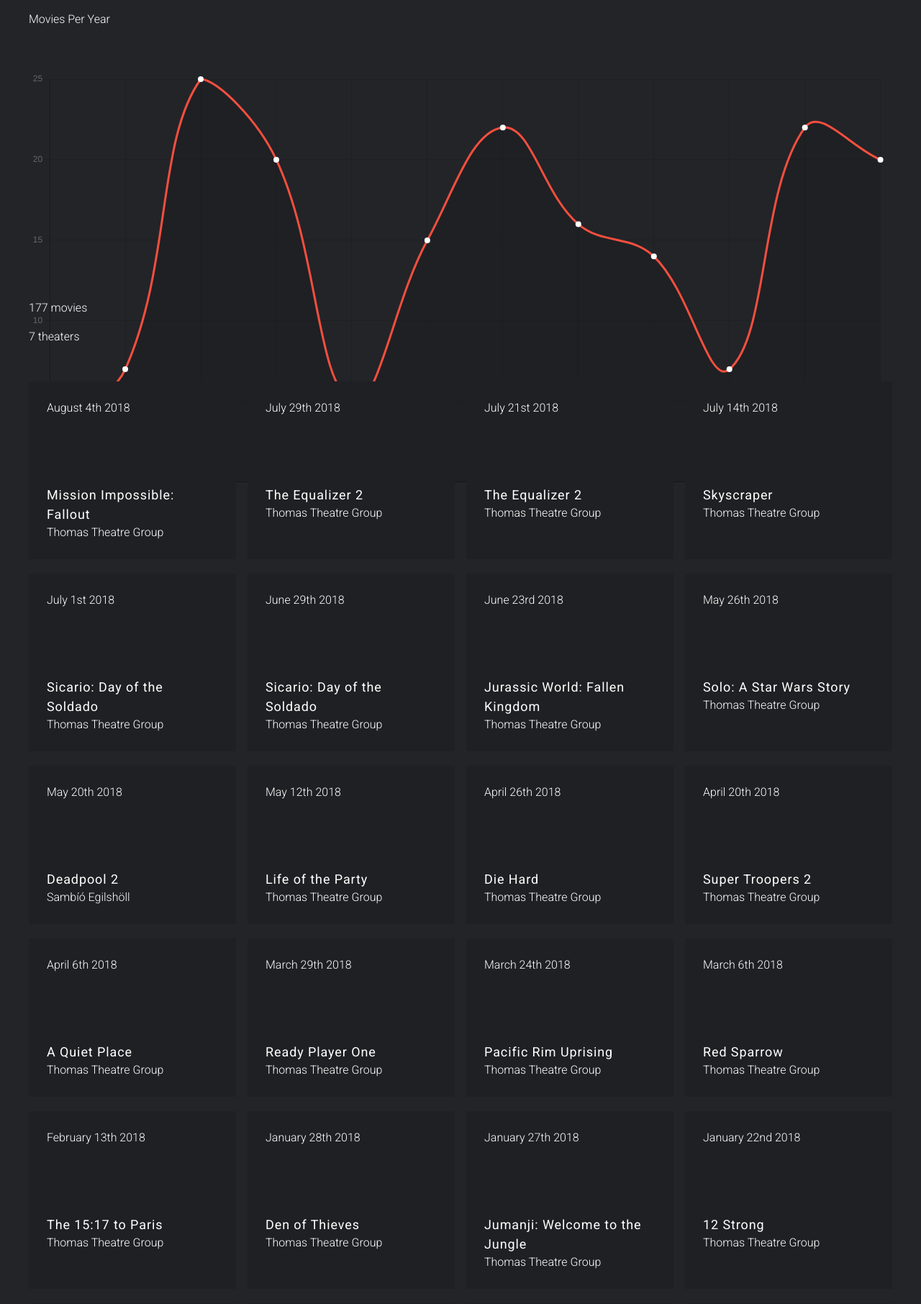
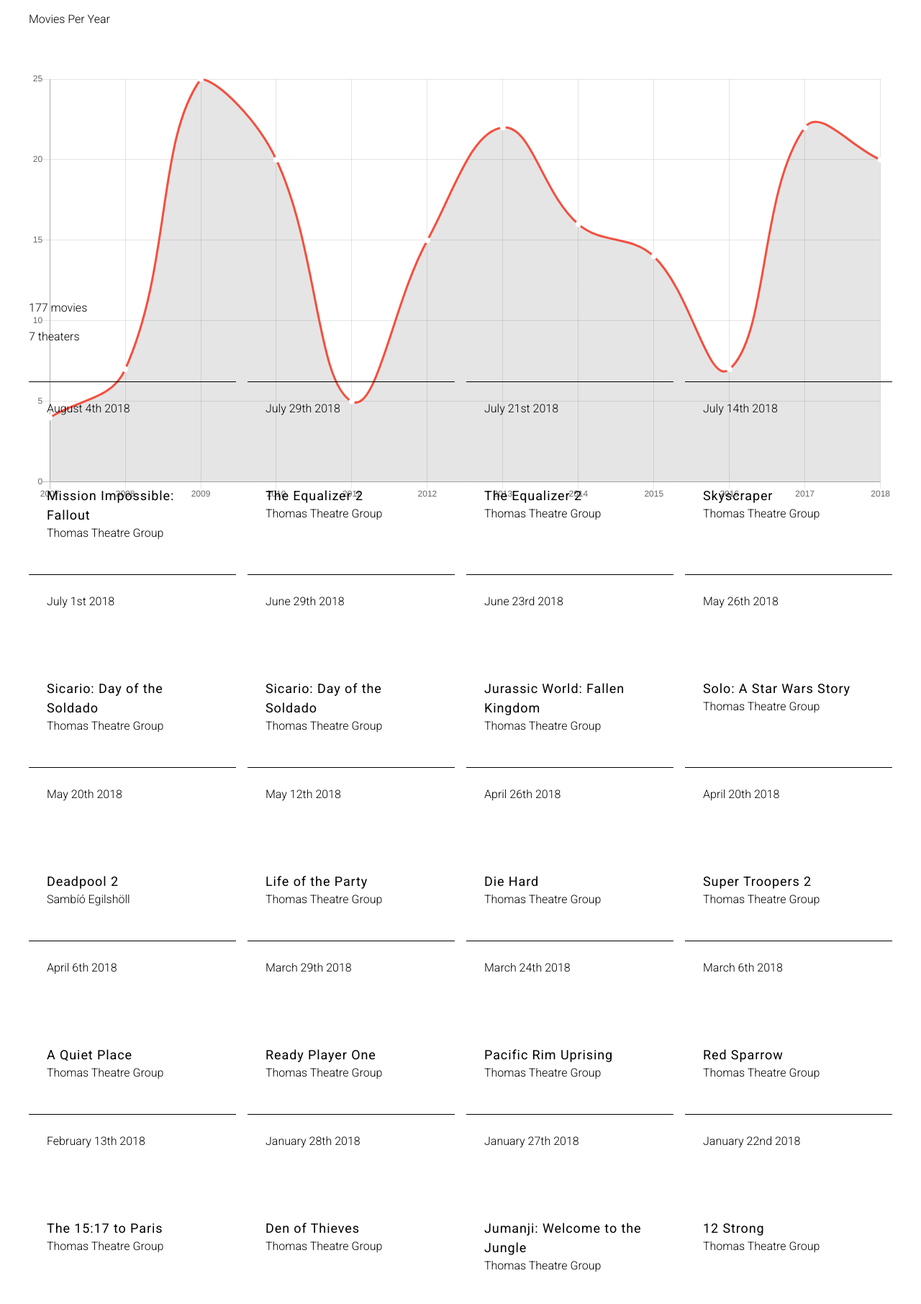
Before and after one commit to jacobproffer/movie-tickets, a PHP site: page / in a window 1280 px wide. Shown: the top 1812 px of the page at 72% size. Run offline with PHP 8.4, Linux system fonts and the light colour scheme; some libraries are stand-ins or nearby versions.

Commit message:
Color updates

```diff
--- a/assets/scss/base/_general.scss
+++ b/assets/scss/base/_general.scss
@@ -26,8 +26,8 @@ body {
 body {
   position: relative;
   font-size: 16px;
-  color: $white;
-  background: #232428;
+  color: $black;
+  background: $white;
   line-height: 1.5;
   font-weight: 300;
   font-family: "Roboto", sans-serif;
--- a/assets/scss/helpers/_variables.scss
+++ b/assets/scss/helpers/_variables.scss
@@ -1,14 +1,6 @@
-$white: #ffffff;
-$black: #3b4148;
+$white: #fff;
+$black: #000;
 $gray: #b7bbb4;
 $selection: rgba(147, 138, 130, 0.25);
 $border: rgba(147, 138, 130, 0.25);
 $body: $black;
-$header: #aa9f96;
-$copy: #2b71d9;
-$hit: #282a35;
-$yellow: #efc954;
-$blue: #047aed;
-$dark-purple: #152236;
-$light-purple: #19263c;
-$very-light-purple: #253450;
--- a/assets/scss/layout/_header.scss
+++ b/assets/scss/layout/_header.scss
@@ -11,7 +11,7 @@
 
   &.unpinned,
   &.pinned {
-    background-color: #232428;
+    background-color: $white;
     padding: 15px 0;
 
     h1 {
--- a/assets/scss/pages/_home.scss
+++ b/assets/scss/pages/_home.scss
@@ -42,9 +42,9 @@
 .movies__ticket__content {
   @include size(100%);
   @include ratio(16, 8);
-  color: $white;
-  background-color: #1F2023;
+  color: $black;
   padding: 25px;
+  border-top: 1px solid $black;
 }
 
 .movies__date {
```
Also changed, not shown: dist/css/project-main.min.css.
